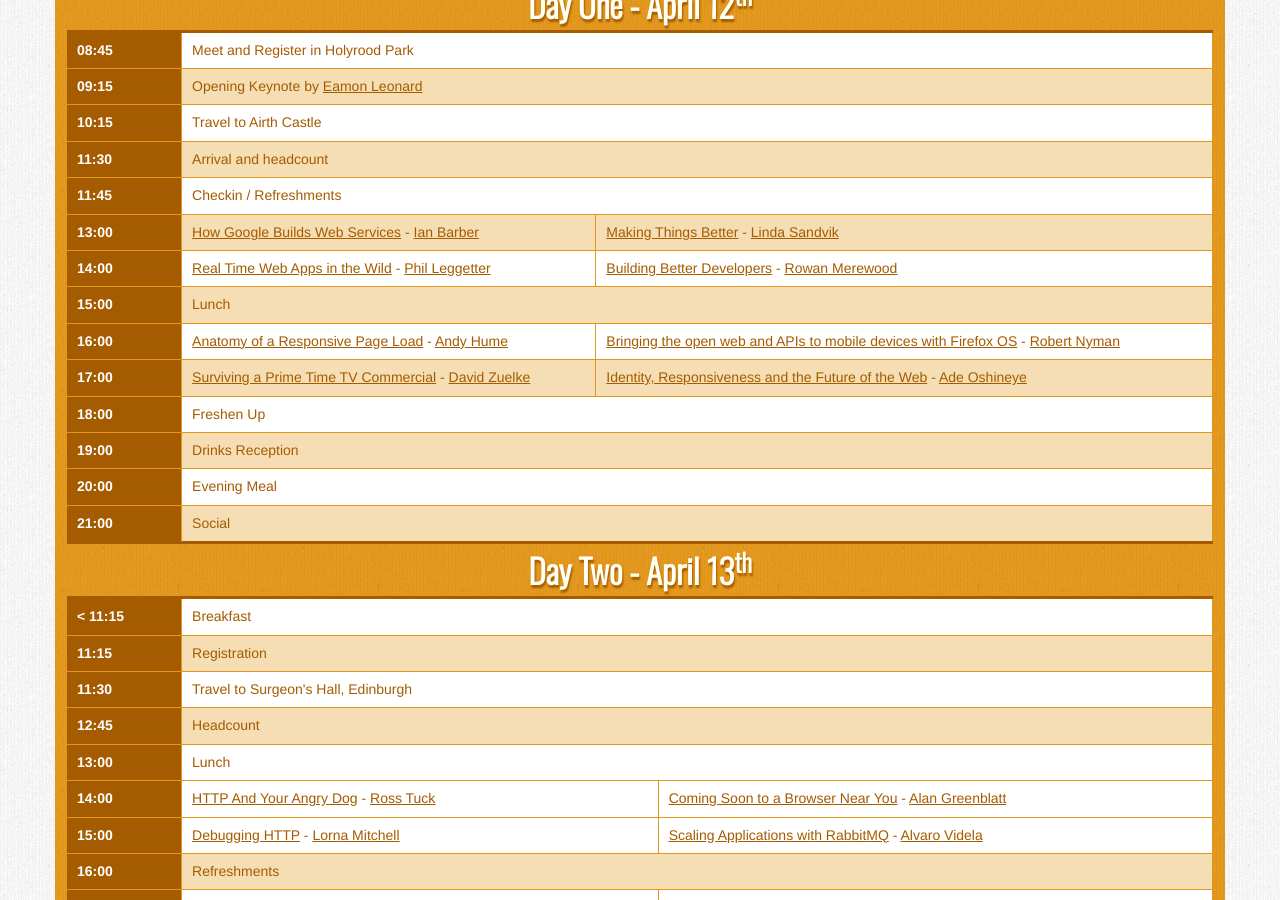
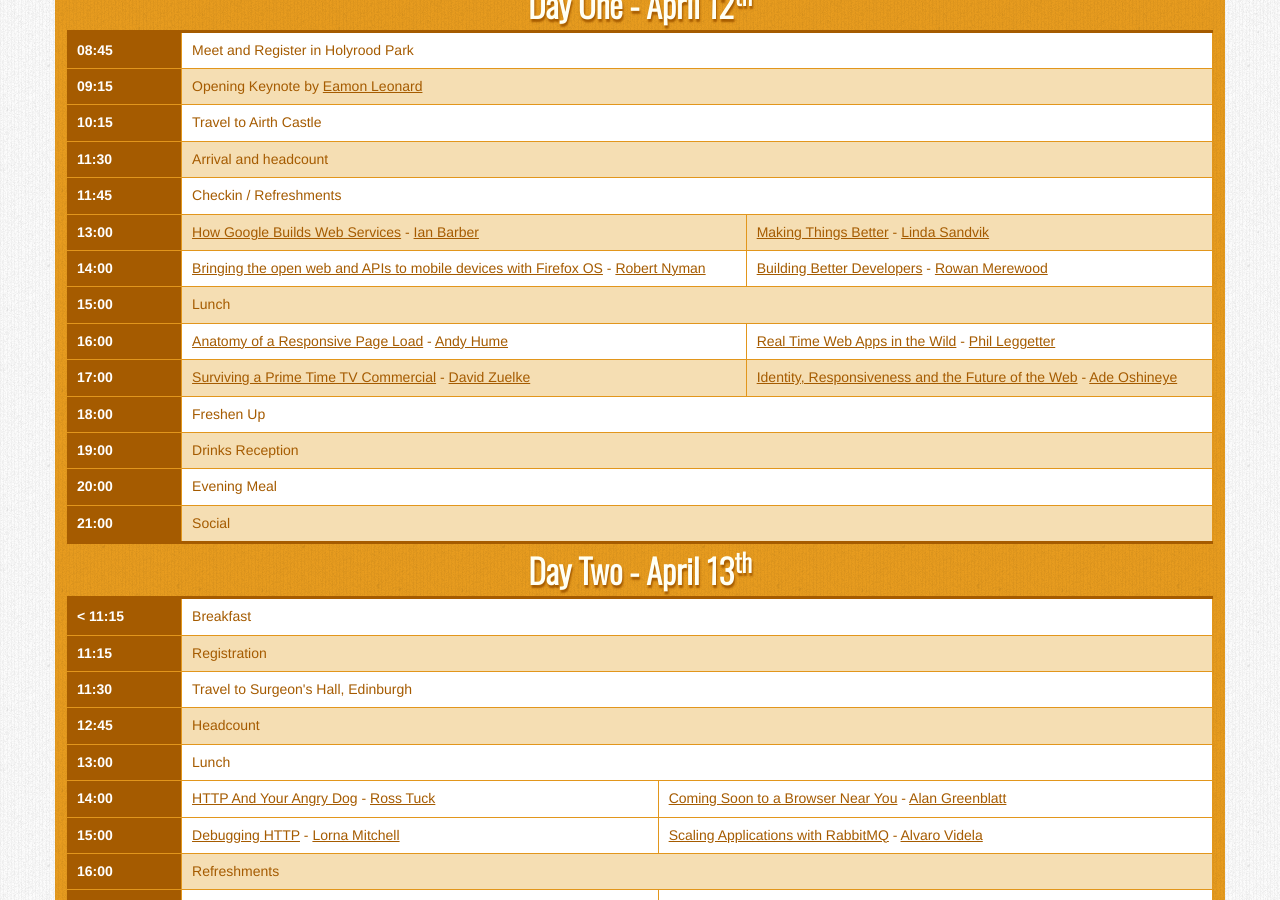
Before and after one commit to whiskyweb/whiskyweb-website, a Jekyll site: the page built from schedule.html, in a window 1280 px wide and 900 px high, scrolled down 315 px. Built offline with Jekyll 4.4.1, drawn with Linux system fonts in a browser that asks for light colours; nearby versions of some CDN libraries; Markdown is read by kramdown in place of the engine named in the settings; part of the change alters nothing that is shown.

```diff
--- a/schedule.html
+++ b/schedule.html
@@ -45,7 +45,7 @@ title: Schedule
             </tr>
             <tr>
                 <td class="time">14:00</td>
-                <td><a href="/speakers.html#phil">Real Time Web Apps in the Wild</a> - <a href="https://twitter.com/leggetter">Phil Leggetter</a></td>
+                <td><a href="/speakers.html#robert">Bringing the open web and APIs to mobile devices with Firefox OS</a> - <a href="https://twitter.com/robertnyman">Robert Nyman</a></td>
                 <td><a href="/speakers.html#rowan">Building Better Developers</a> - <a href="https://twitter.com/rowan_m">Rowan Merewood</a></td>
             </tr>
             <tr>
@@ -55,7 +55,8 @@ title: Schedule
             <tr>
                 <td class="time">16:00</td>
                 <td><a href="/speakers.html#andy">Anatomy of a Responsive Page Load</a> - <a href="https://twitter.com/andyhume">Andy Hume</a></td>
-                <td><a href="/speakers.html#robert">Bringing the open web and APIs to mobile devices with Firefox OS</a> - <a href="https://twitter.com/robertnyman">Robert Nyman</a></td>
+                <td><a href="/speakers.html#phil">Real Time Web Apps in the Wild</a> - <a href="https://twitter.com/leggetter">Phil Leggetter</a></td>
+
             </tr>
             <tr>
                 <td class="time">17:00</td>
```
